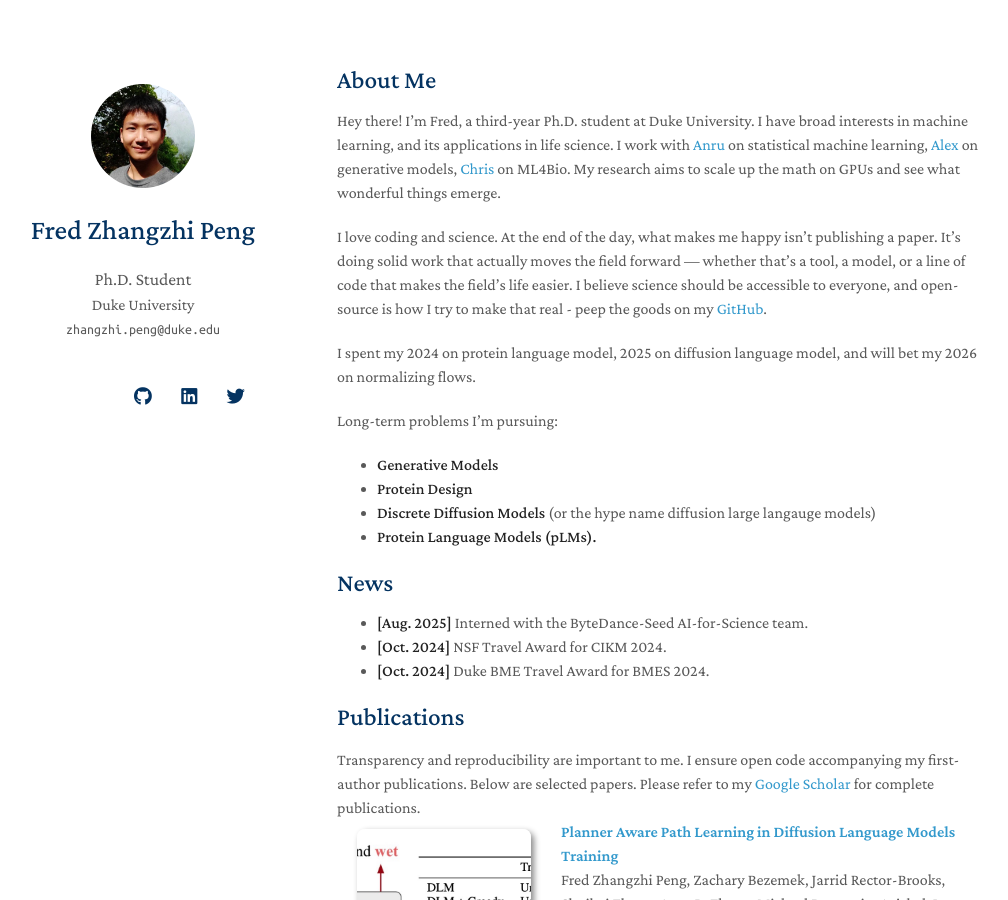
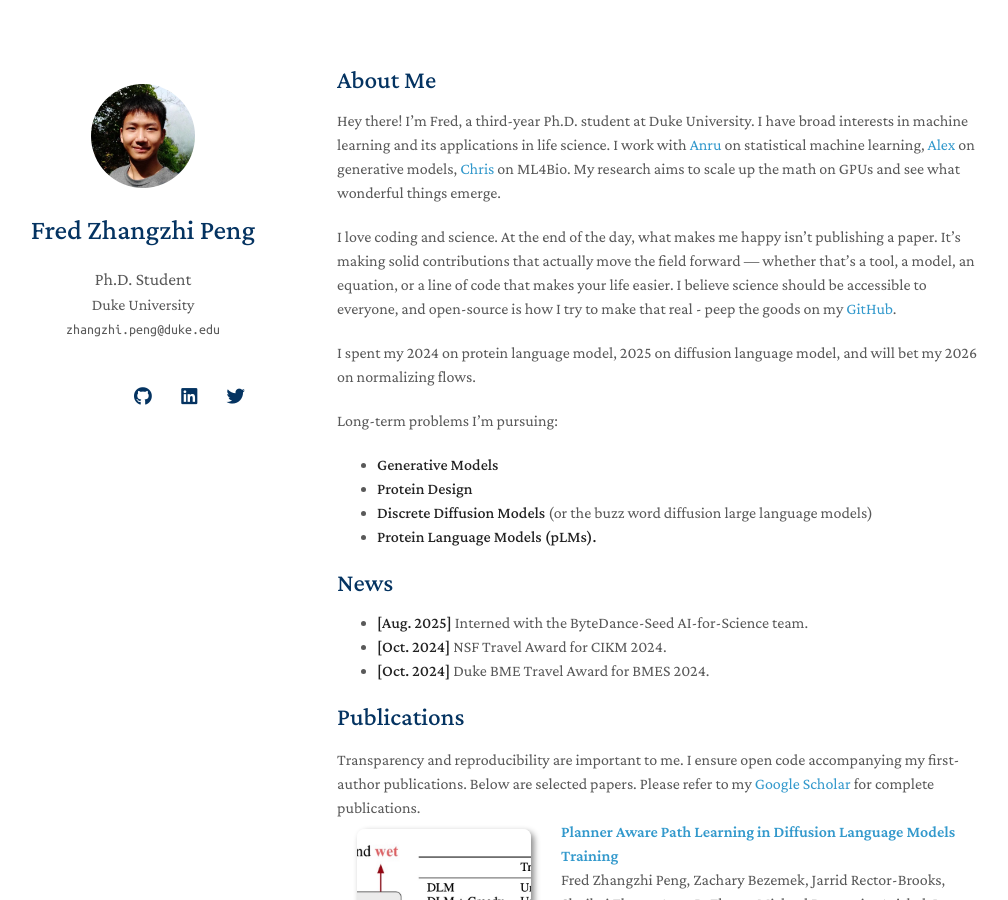
Before and after one commit to pengzhangzhi/home, a Jekyll site: the page built from index.md, in a window 1280 px wide and 900 px high. Shown: the whole window, without its empty margins (133-1141 px from the left). Built offline with Jekyll 4.4.1, drawn with Linux system fonts in a browser that asks for light colours; nearby versions of some CDN libraries; a style sheet for code colours, icons or effects is not loaded; our own code applies the rules of GitHub Pages for plain Markdown files.

Commit message:
Refine personal description in index.md
Updated text for clarity and improved language.

```diff
--- a/index.md
+++ b/index.md
@@ -4,9 +4,9 @@ layout: homepage
 
 ## About Me
 
-Hey there! I’m Fred, a third-year Ph.D. student at Duke University. I have broad interests in machine learning, and its applications in life science. I work with [Anru](https://anruzhang.github.io/) on statistical machine learning, [Alex](https://www.alextong.net/) on generative models, [Chris](https://christian.dallago.us/) on ML4Bio. My research aims to scale up the math on GPUs and see what wonderful things emerge.
+Hey there! I’m Fred, a third-year Ph.D. student at Duke University. I have broad interests in machine learning and its applications in life science. I work with [Anru](https://anruzhang.github.io/) on statistical machine learning, [Alex](https://www.alextong.net/) on generative models, [Chris](https://christian.dallago.us/) on ML4Bio. My research aims to scale up the math on GPUs and see what wonderful things emerge.
 
-I love coding and science. At the end of the day, what makes me happy isn’t publishing a paper. It’s doing solid work that actually moves the field forward — whether that’s a tool, a model, or a line of code that makes the field’s life easier. I believe science should be accessible to everyone, and open-source is how I try to make that real - peep the goods on my [GitHub](https://github.com/pengzhangzhi).
+I love coding and science. At the end of the day, what makes me happy isn’t publishing a paper. It’s making solid contributions that actually move the field forward — whether that’s a tool, a model, an equation, or a line of code that makes your life easier. I believe science should be accessible to everyone, and open-source is how I try to make that real - peep the goods on my [GitHub](https://github.com/pengzhangzhi).
 
 I spent my 2024 on protein language model, 2025 on diffusion language model, and will bet my 2026 on normalizing flows.
 
@@ -15,7 +15,7 @@ Long-term problems I'm pursuing:
 
 - **Generative Models**
 -  **Protein Design**
-- **Discrete Diffusion Models** (or the hype name diffusion large langauge models)
+- **Discrete Diffusion Models** (or the buzz word diffusion large language models)
 - **Protein Language Models (pLMs).**
 
 
```
